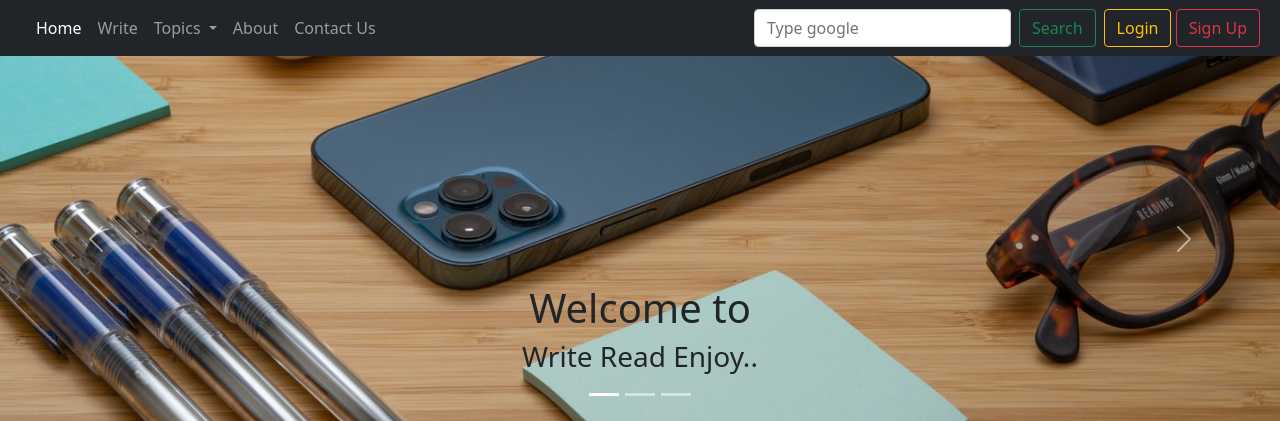
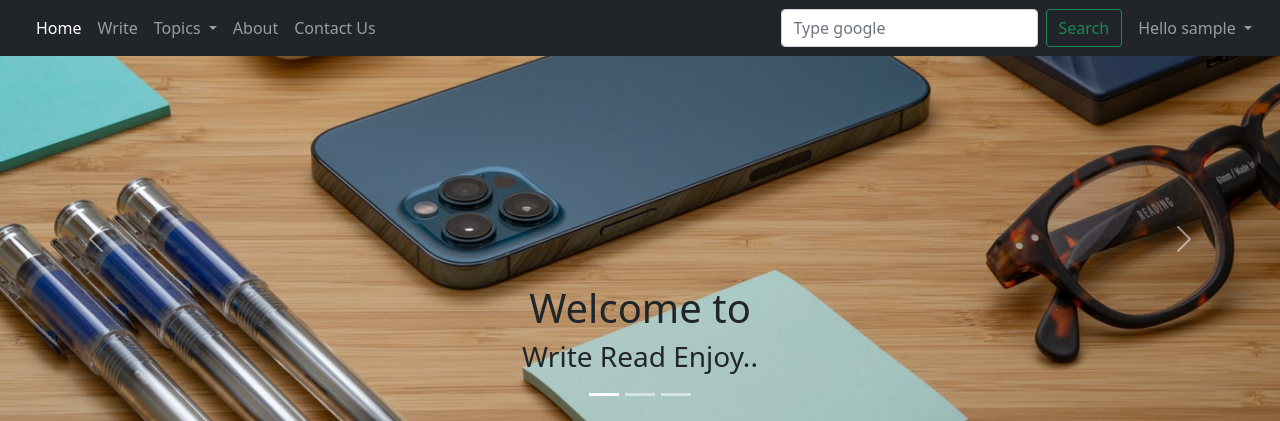
Before and after one commit to sandeepdot1/Blog-Site, a Flask app: template templates/index.html in a window 1280 px wide. Shown: the top 421 px of the page. Run offline with Flask 2, Linux system fonts and the light colour scheme; the template is opened without the code that fills it: values that come from a table or form of the project are taken from there, others are empty; the visitor is signed in with stand-in values (Sample User, id 1); parts of the project's set-up code (start-up, migrations or seed data) failed here and were passed over.

Commit message:
Updated index template

```diff
--- a/templates/index.html
+++ b/templates/index.html
@@ -1,16 +1,4 @@
 {% extends 'layout.html' %}
-
-{% block extra %}
-<div class="mx-2">
-    <a class="btn btn-outline-warning" href="/dashboard">
-        Login
-    </a>
-    <a class="btn btn-outline-danger" href="#">
-        Sign Up
-    </a>
-</div>
-{% endblock %}
-
 
 
 {% block body %}
```
